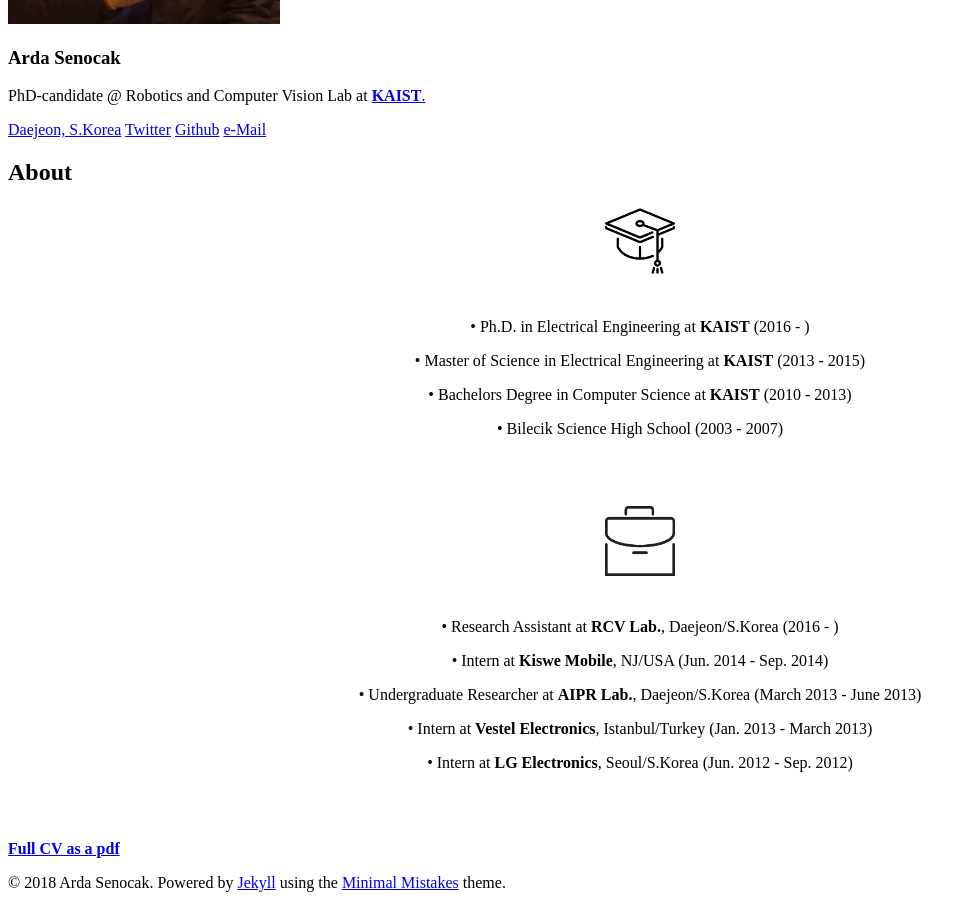
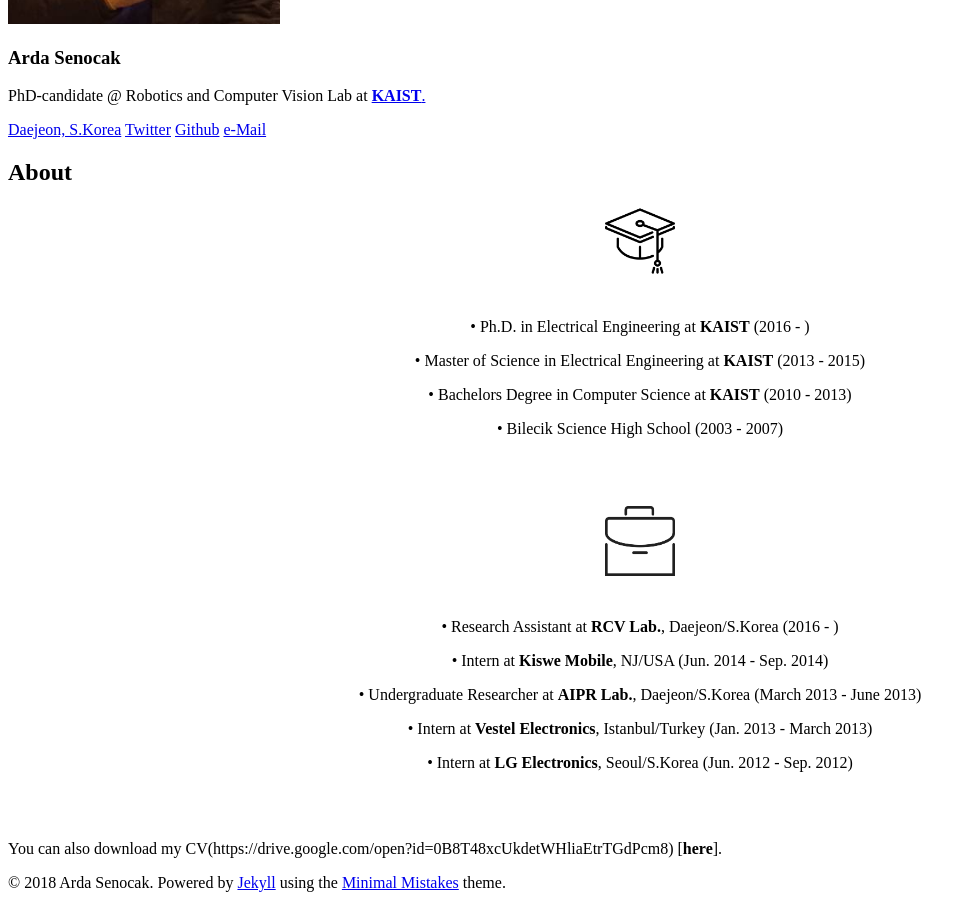
Before and after one commit to ardasnck/ardasnck.github.io, a Jekyll site: the page built from cv.md, in a window 1280 px wide and 900 px high, scrolled down 576 px. Shown: the whole window, without its empty margins (0-976 px from the left). Built offline with Jekyll 4.4.1, drawn with Linux system fonts in a browser that asks for light colours; nearby versions of some CDN libraries.

Commit message:
Update cv.md

```diff
--- a/cv.md
+++ b/cv.md
@@ -8,4 +8,4 @@ comments: false
 ---
 
 
-[**Full CV as a pdf**](https://www.dropbox.com/s/bhesczjhfjg0xzl/CV_Anders_S_Schmidt.docx?dl=0)
+You can also download my CV(https://drive.google.com/open?id=0B8T48xcUkdetWHliaEtrTGdPcm8) [**here**].
```
